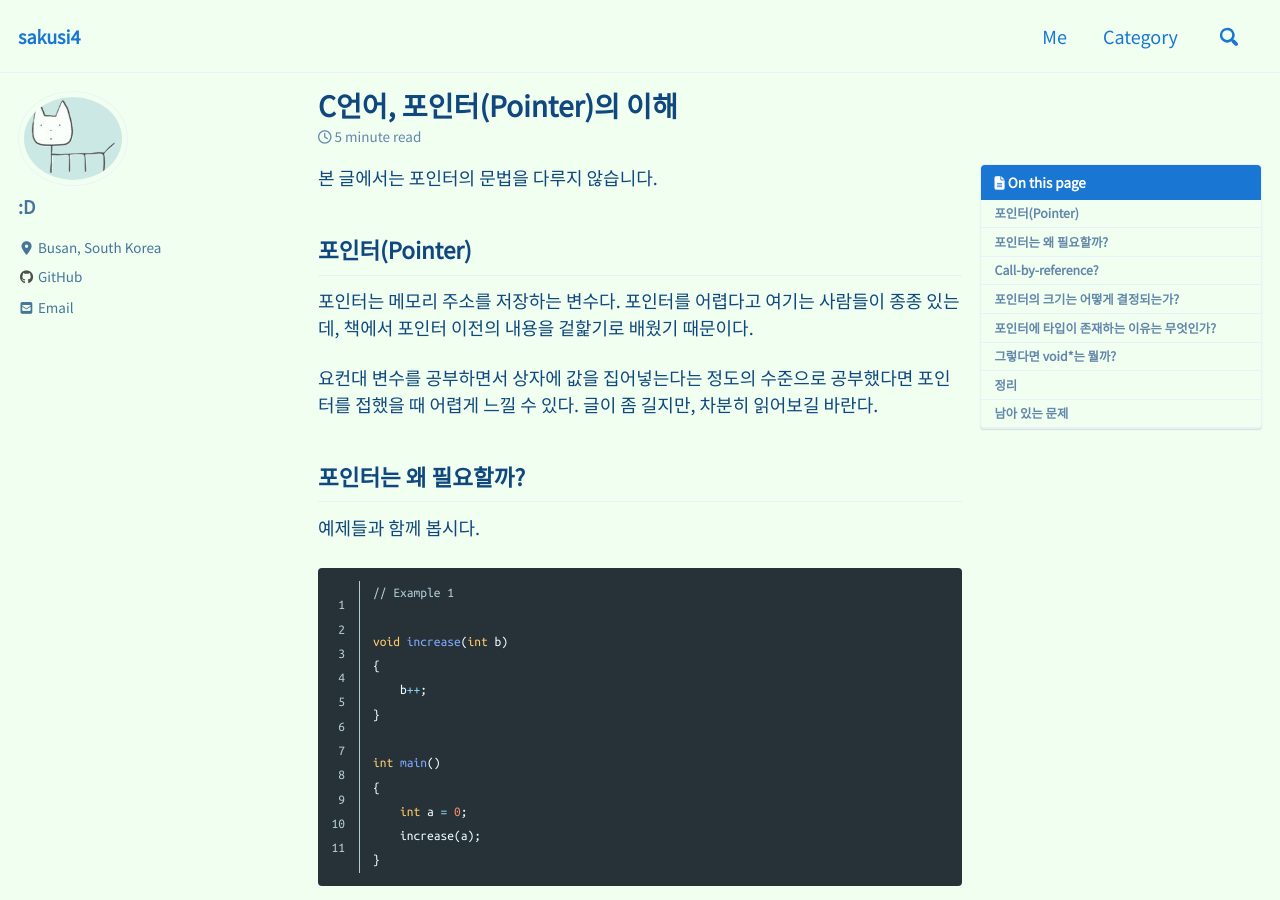
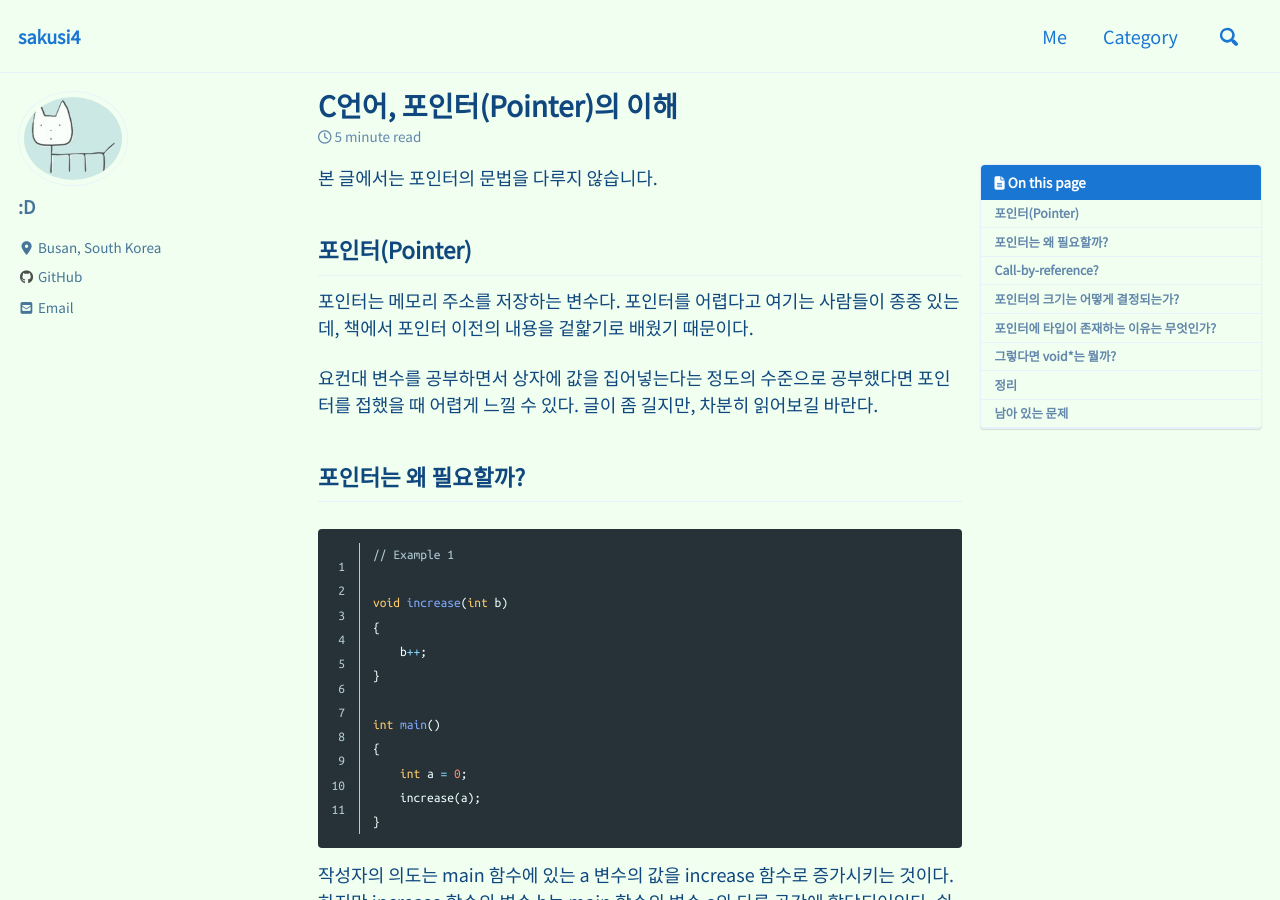
Before and after one commit to sakusi4/sakusi4.github.io, a Jekyll site: the page built from _posts/2019-12-09-C-Pointer-0.md, in a window 1280 px wide and 900 px high. Built offline with Jekyll 4.4.1, drawn with Linux system fonts in a browser that asks for light colours; cached includes are drawn as plain includes; nearby versions of some CDN libraries; formulas are drawn with MathJax 3; comment, search, counter and statistics services are not loaded.

Commit message:
no message

```diff
--- a/_posts/2019-12-09-C-Pointer-0.md
+++ b/_posts/2019-12-09-C-Pointer-0.md
@@ -17,8 +17,6 @@ toc: true
 포인터는 왜 필요할까?
 ---
 
-예제들과 함께 봅시다.
-
 {% highlight c linenos=table %}
 // Example 1
 void increase(int b)
@@ -31,7 +29,6 @@ int main()
     int a = 0;
     increase(a);
 }
-
 {% endhighlight %}
 
 작성자의 의도는 main 함수에 있는 a 변수의 값을 increase 함수로 증가시키는 것이다. 하지만 increase 함수의 변수 b는 main 함수의 변수 a와 다른 공간에 할당되어있다.
```
